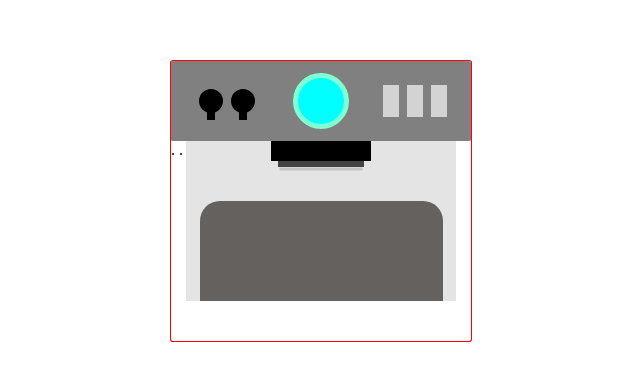
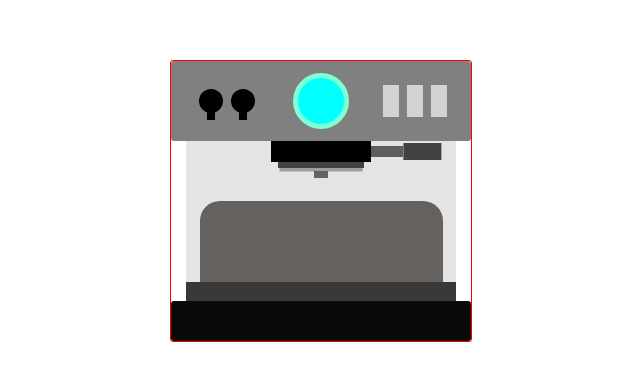
Before and after one commit to mreshank/CoffeeMachine, a website: page index.html in a window 1280 px wide. Shown: the part 200-580 px from the top of the page, without its empty margins (320-960 px from the left). Drawn offline with Linux system fonts and the light colour scheme.

Commit message:
Update style.css

```diff
--- a/style.css
+++ b/style.css
@@ -1,17 +1,17 @@
-  /* - Coffee Container Dimensions (parent) - */
+  /* - Coffee Container - */
 
 :root {
     --coffeeMachine-parent-width: 300px;
     --coffeeMachine-parent-height: 280px;
+    --box-radius: calc( var(--coffeeMachine-parent-width) * 0.01 );
     --coffee-header-height: calc( var(--coffeeMachine-parent-height) * 0.285714286 );
     --button-radius: calc( var(--coffee-header-height) * 0.3 );
     --button-nob-length: calc( var(--button-radius) / 3 );
     --display-radius: calc( var(--coffee-header-height) * 0.7 );
     --coffee-header-details-height: calc( var(--coffee-header-height) * 0.4 );
     --coffee-middle-height: calc( var(--coffeeMachine-parent-height) * 0.571428571 );
+    --coffee-footer-height: calc( var(--coffeeMachine-parent-height) * 0.571428571 );
 }
-
-  /* - Coffee Container - */
 
 .container {
     width: var(--coffeeMachine-parent-width);
@@ -20,7 +20,7 @@
     top: calc(50% - calc(280px / 2));
     left: calc(50% - calc(300px / 2));
     border: 1px solid red;
-    border-radius: 1%;
+    border-radius: var(--box-radius);
 }
 
   /* - Coffee Header - */
@@ -32,7 +32,7 @@
     left: 0%;
     position: relative;
     background-color: grey;
-    border-radius: 1%;
+    border-radius: var(--box-radius);
 }
 
 .coffee-header-buttons {
@@ -107,12 +107,55 @@
     background-color: rgb(100, 97, 95);
     border-radius: calc( var(--coffee-middle-height) / 8 ) calc( var(--coffee-middle-height) / 8 ) 0 0 ;
 }
+
 .coffee-middle-exit {
-    width: 100px;
-    height: 20px;
+    width: 37%;
+    height: 13%;
     position: absolute;
-    top: 0px;
-    left: calc(50% - 50px);
+    top: 0%;
+    left: 31.5%;
     background-color: black;
-    box-shadow: -0px 13px 0px -7px rgb(66, 66, 66), 0px 18px 0px -8.5px rgb(196, 195, 195);
+    box-shadow: 0 calc( var(--coffee-middle-height) * 0.08125 ) 0 calc( calc( var(--coffee-middle-height) * 0.04375 ) * -1) rgb(66, 66, 66), 0px calc( var(--coffee-middle-height) * 0.1125 ) 0px calc( calc( var(--coffee-middle-height) * 0.053125 ) * -1) rgb(158, 157, 157);
 }
+
+.coffee-middle-exit-nozzle{
+    width: 5%;
+    height: 4%;
+    position: absolute;
+    top: 19%;
+    left: 47.5%;
+    background-color: rgb(100, 99, 99);
+}
+
+.coffee-middle-arm{
+    width: 12%;
+    height: 6.5%;
+    position: absolute;
+    top: 3.25%;
+    left: 68.5%;
+    background-color: rgb(94, 94, 94);
+    box-shadow: calc( var(--coffeeMachine-parent-width) * 0.118 ) 0px 0px calc( var(--coffeeMachine-parent-width) * 0.01 ) rgb(66, 66, 66);
+}
+
+.coffee-middle-smoke-1{
+
+}
+
+.coffee-middle-cup-base{
+    width: 100%;
+    height: 12%;
+    bottom: 0;
+    position: absolute;
+    background-color: rgb(57, 57, 58);
+}
+
+  /* - Coffee Footer - */
+
+.coffee-footer{
+    width: 100%;
+    height: 14.28%;
+    bottom: 0px;
+    position: absolute;
+    background-color: rgb(10, 10, 10);
+    border-radius: var(--box-radius) ;
+}
```
